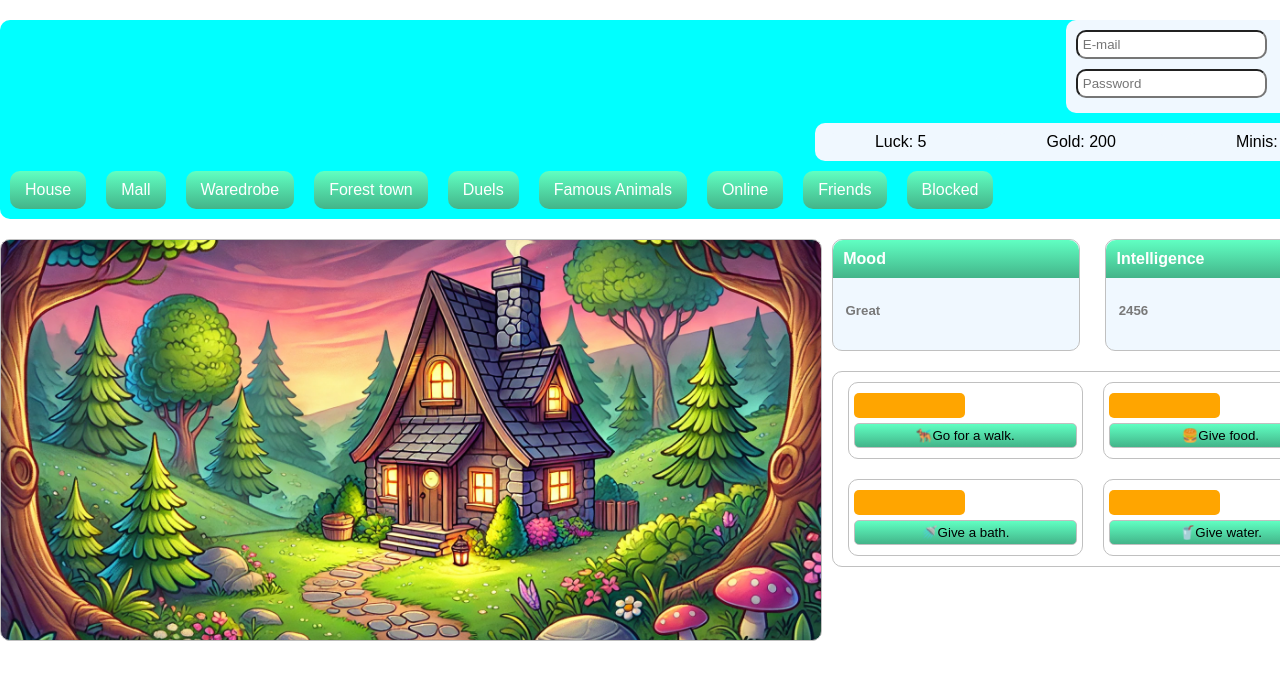
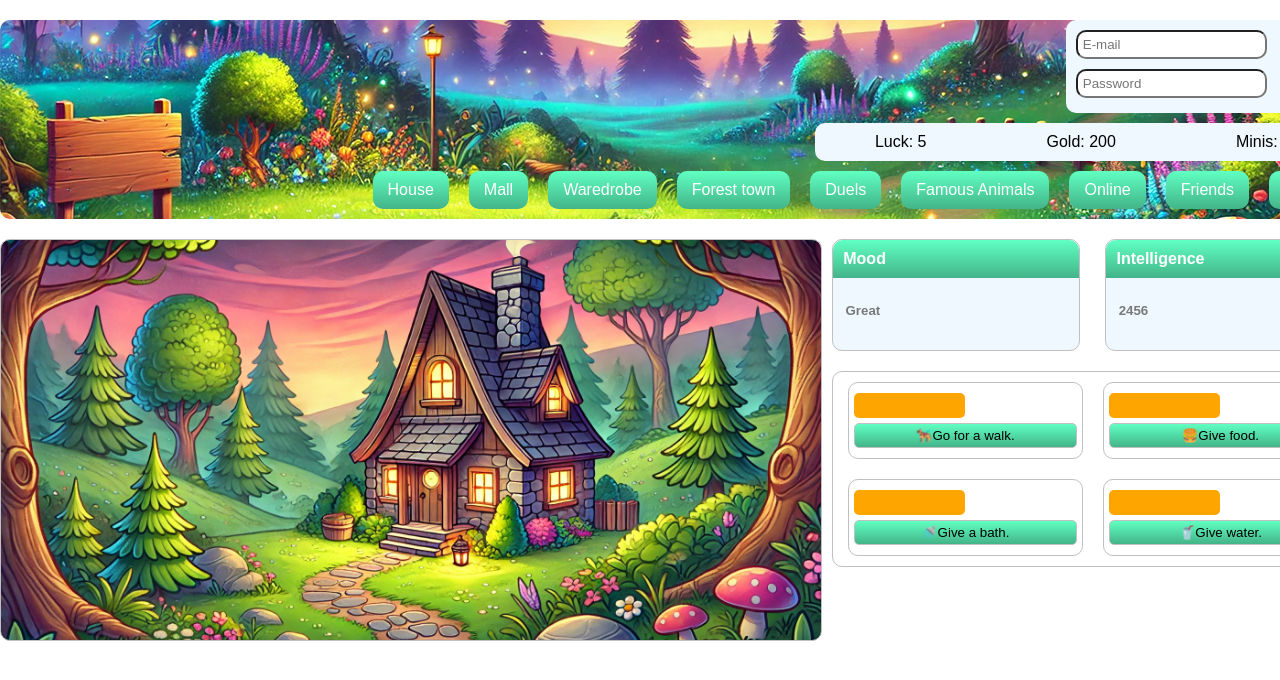
Before and after one commit to nikiTomov01/jivotnoClone, a plain HTML site: page dist/index.html in a window 1280 px wide. Shown: the top 680 px of the page. Drawn offline with Linux system fonts and the light colour scheme.

Commit message:
added background image to nav menu, added hover effect to buttons

```diff
--- a/style/style.css
+++ b/style/style.css
@@ -12,10 +12,14 @@
 #nav-panel-container {
     margin: 20px auto;
     width: 1366px;
-    background-color: aqua;
     position: relative;
     display: flex;
     flex-direction: column;
+    background-image: url(../resources/nav-background.png);
+    background-size: cover;
+    background-repeat: no-repeat;
+    background-position: center;
+    overflow: hidden;
 }
 
 #login-signup-form {
@@ -49,6 +53,10 @@
     margin-bottom: 0;
 }
 
+#nav-list {
+    align-self: flex-end;
+}
+
 .nav-item {
     float: left;
     background-image: linear-gradient(to bottom, rgb(96, 255, 194) , rgb(67, 180, 137));
@@ -59,6 +67,7 @@
 
 .nav-item:hover {
     cursor: pointer;
+    background-image: linear-gradient(to bottom, rgb(155, 240, 255) , rgb(40, 110, 121));
 }
 
 #currency-list {
@@ -191,3 +200,8 @@
     margin-bottom: 5px;
     background-image: linear-gradient(to bottom, rgb(96, 255, 194) , rgb(67, 180, 137));
 }
+
+.stat-item button:hover {
+    cursor: pointer;
+    background-image: linear-gradient(to bottom, rgb(155, 240, 255) , rgb(40, 110, 121));
+}
```
Also changed, not shown: resources/nav-background.png (added).
